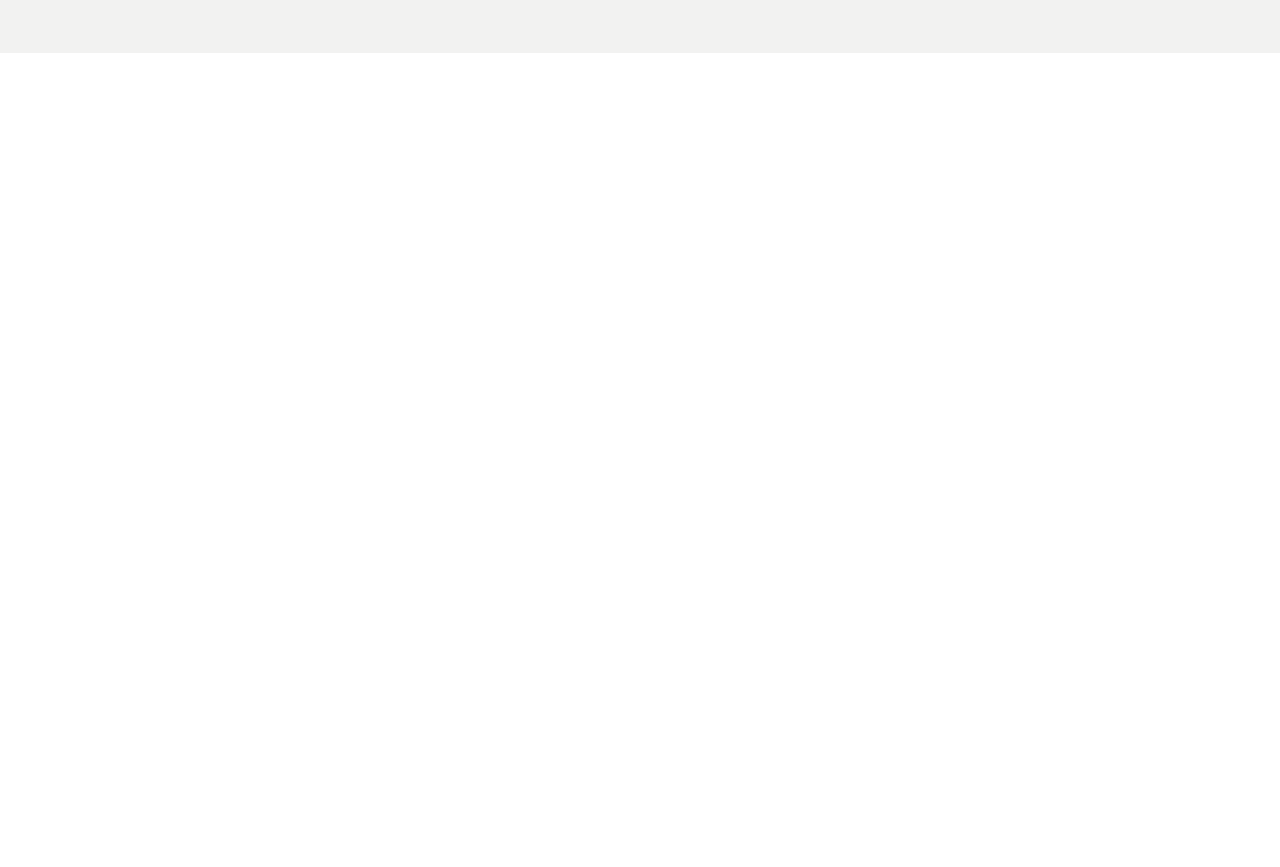
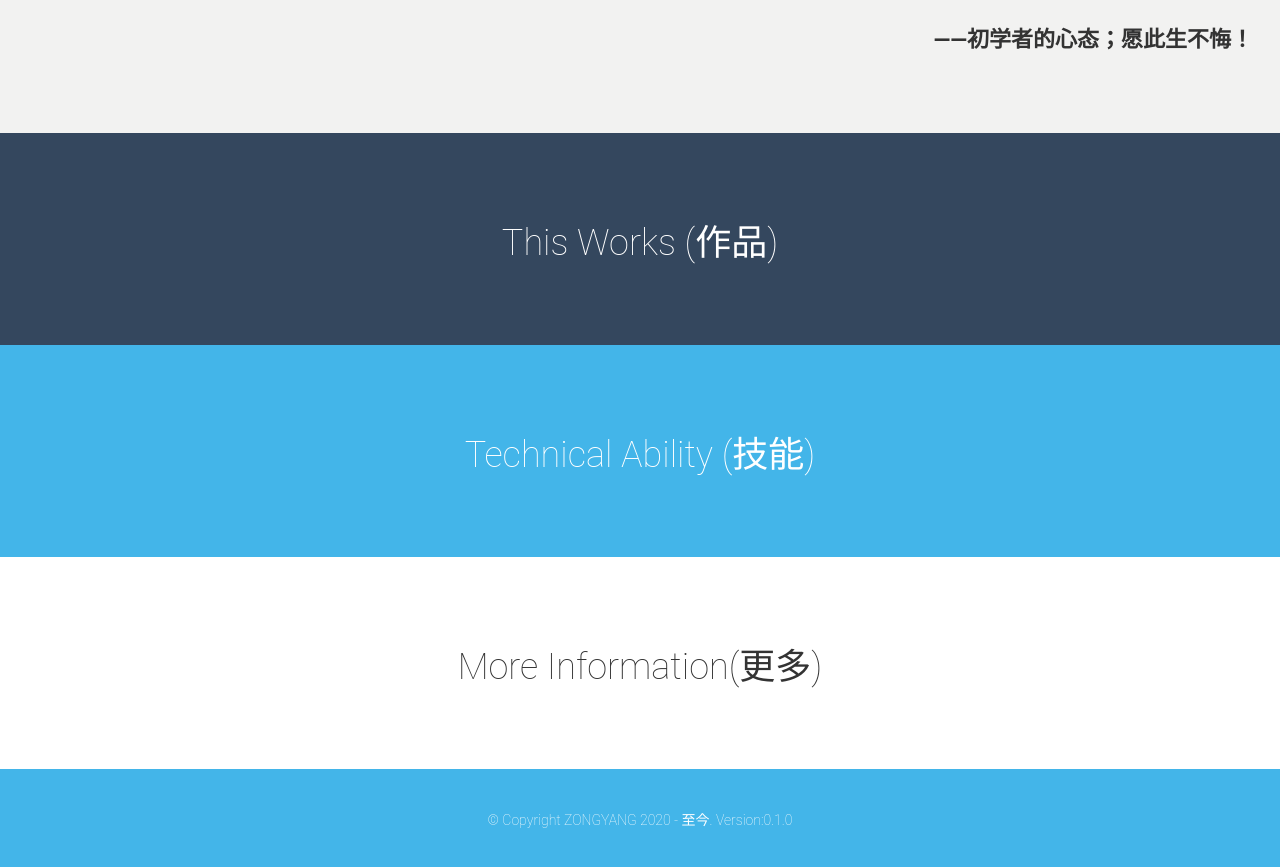
Before and after one commit to GaozyDev/zyblog, a Vue app: page /#/home in a window 1280 px wide. Shown: the part 1261-2128 px from the top of the page. Before the commit the page ends 1314 px from the top, so only its background shows below. Built offline with nearby package versions, Linux system fonts and the light colour scheme.

Commit message:
NavFooter与首页整体框架开发

```diff
--- /dev/null
+++ b/src/components/NavFooter.vue
@@ -0,0 +1,19 @@
+<template>
+  <div class="footer">
+    <h3>© Copyright ZONGYANG 2020 - 至今. Version:0.1.0</h3>
+  </div>
+</template>
+<script>
+</script>
+<style lang="scss">
+.footer {
+  padding: 40px;
+  text-align: center;
+  background-color: #43b5e9;
+  height: 150px;
+  h3 {
+    font-size: 14px;
+    color: #ffffff;
+  }
+}
+</style>
--- a/src/pages/home.vue
+++ b/src/pages/home.vue
@@ -39,6 +39,21 @@
             <strong>——初学者的心态；愿此生不悔！</strong>
           </div>
         </div>
+      </div>
+    </div>
+    <div class="works-display">
+      <div class="container">
+        <h2>This Works (作品)</h2>
+      </div>
+    </div>
+    <div class="technical-ability">
+      <div class="container">
+        <h2>Technical Ability (技能)</h2>
+      </div>
+    </div>
+    <div class="more-information">
+      <div class="container">
+        <h2>More Information(更多)</h2>
       </div>
     </div>
   </div>
@@ -114,5 +129,30 @@ export default {
       }
     }
   }
+  .works-display {
+    padding: 80px 0;
+    background-color: #34475e;
+    h2 {
+      text-align: center;
+      font-size: 36px;
+      color: #ffffff;
+    }
+  }
+  .technical-ability {
+    padding: 80px 0;
+    background-color: #43b5e9;
+    h2 {
+      text-align: center;
+      font-size: 36px;
+      color: #ffffff;
+    }
+  }
+  .more-information {
+    padding: 80px 0;
+    h2 {
+      text-align: center;
+      font-size: 36px;
+    }
+  }
 }
 </style>
--- a/src/pages/index.vue
+++ b/src/pages/index.vue
@@ -1,21 +1,23 @@
 <template>
-  <div class="content">
+  <div>
     <nav-header class="nav-header"></nav-header>
     <router-view class="router-view"></router-view>
+    <nav-footer class="nav-footer"></nav-footer>
   </div>
 </template>
 <script>
 import NavHeader from "./../components/NavHeader";
+import NavFooter from "./../components/NavFooter";
 export default {
   name: "nav-home",
   components: {
-    NavHeader
+    NavHeader,
+    NavFooter
   }
 };
 </script>
 <style lang="scss">
 .content {
-  position: relative;
   .nav-header {
     position: absolute;
     width: 100%;
```
